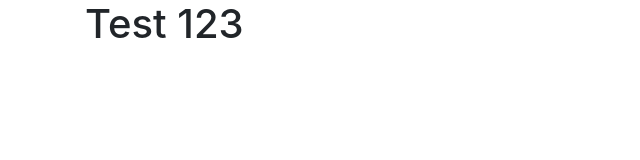
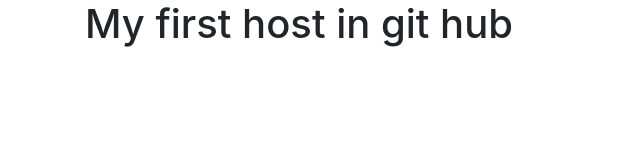
Before and after one commit to prasantDash/testWebhost, a plain HTML site: page index.html in a window 1280 px wide. Shown: the whole page, without its empty margins (0-640 px from the left). Drawn offline with nearby package versions, Linux system fonts and the light colour scheme.

Commit message:
Header text updated

```diff
--- a/index.html
+++ b/index.html
@@ -16,12 +16,12 @@
 <div class="container">
   <div class="row">
     <div class="col-sm-12">
-      <h1>Test 123</h1>
+      <h1>My first host in git hub</h1>
       <div id="my_class"></div>
     </div>
 </div>
 <script>
-
+alert(123);
 
 
 </script>
```
